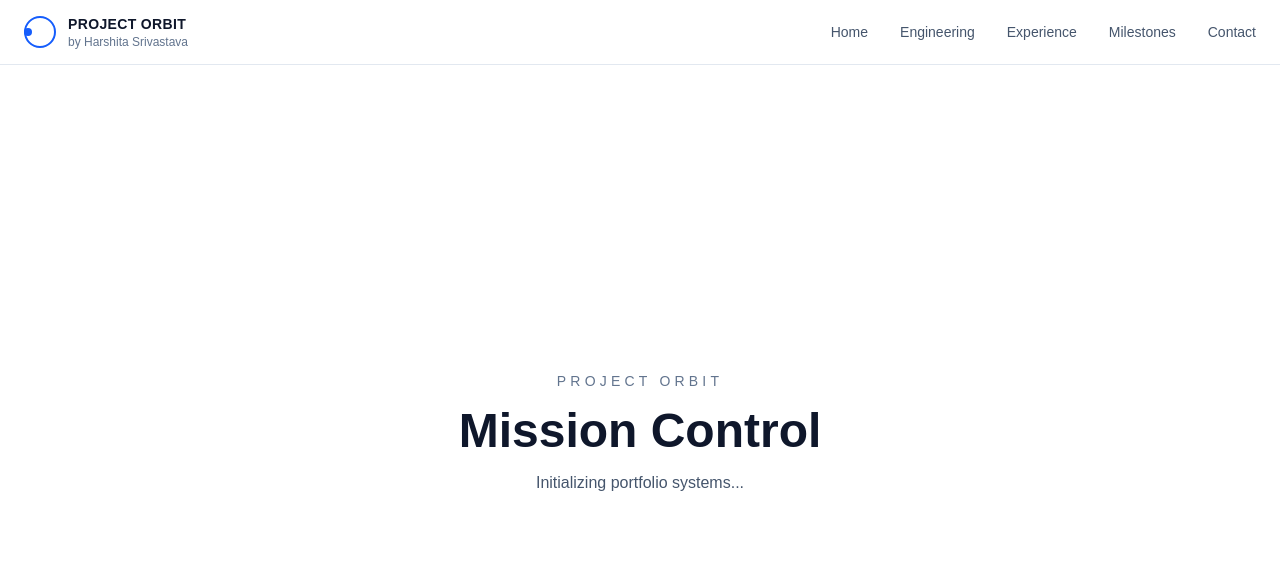
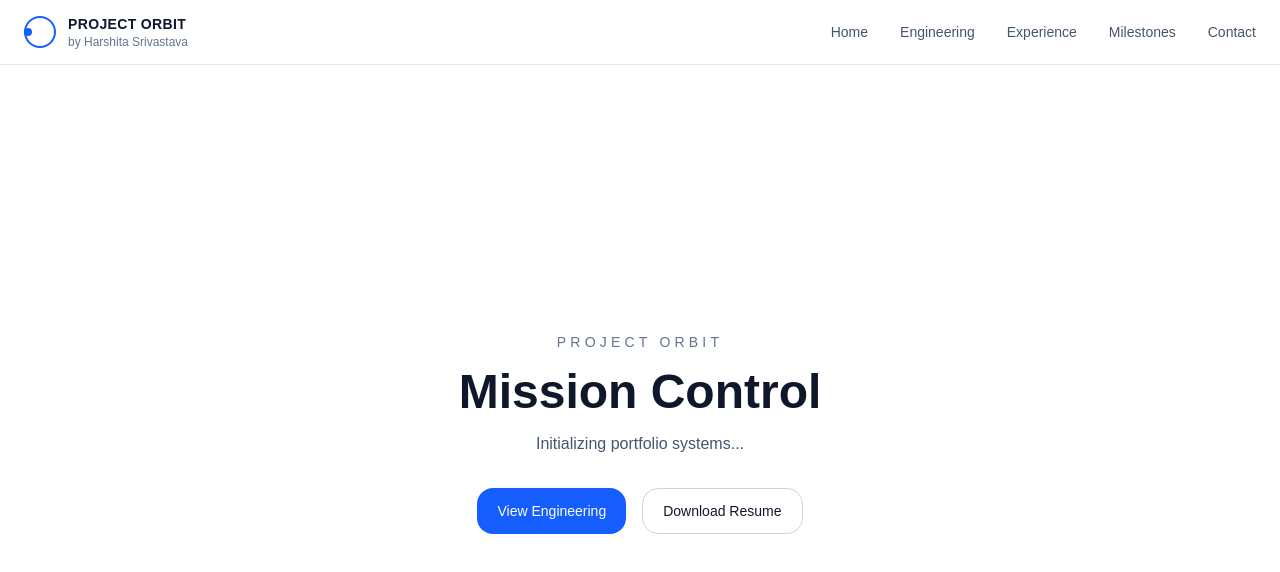
Before and after one commit to HARSHITA-SRIVASTAVA/project-orbit, a Next.js app: page / in a window 1280 px wide. Shown: the top 572 px of the page. Built offline with nearby package versions, Linux system fonts and the light colour scheme.

Commit message:
feat:add resuable button component

```diff
--- a/app/page.tsx
+++ b/app/page.tsx
@@ -1,4 +1,5 @@
 import Navbar from "@/components/layout/Navbar";
+import Button from "@/components/ui/Button";
 
 export default function Home() {
   return (
@@ -18,6 +19,14 @@ export default function Home() {
           <p className="mt-4 text-slate-600">
             Initializing portfolio systems...
           </p>
+
+          <div className="mt-8 flex justify-center gap-4">
+            <Button>View Engineering</Button>
+
+            <Button variant="secondary">
+              Download Resume
+            </Button>
+          </div>
         </div>
       </main>
     </>
--- /dev/null
+++ b/components/ui/Button.tsx
@@ -0,0 +1,25 @@
+type ButtonProps = {
+  children: React.ReactNode;
+  variant?: "primary" | "secondary";
+};
+
+export default function Button({
+  children,
+  variant = "primary",
+}: ButtonProps) {
+  const baseStyles =
+    "inline-flex items-center justify-center rounded-2xl px-5 py-3 text-sm font-medium transition-all duration-200";
+
+  const variants = {
+    primary:
+      "bg-blue-600 text-white hover:bg-blue-700",
+    secondary:
+      "border border-slate-300 bg-white text-slate-900 hover:bg-slate-50",
+  };
+
+  return (
+    <button className={`${baseStyles} ${variants[variant]}`}>
+      {children}
+    </button>
+  );
+}
```
Also changed, not shown: components/home/Hero.tsx (added).
